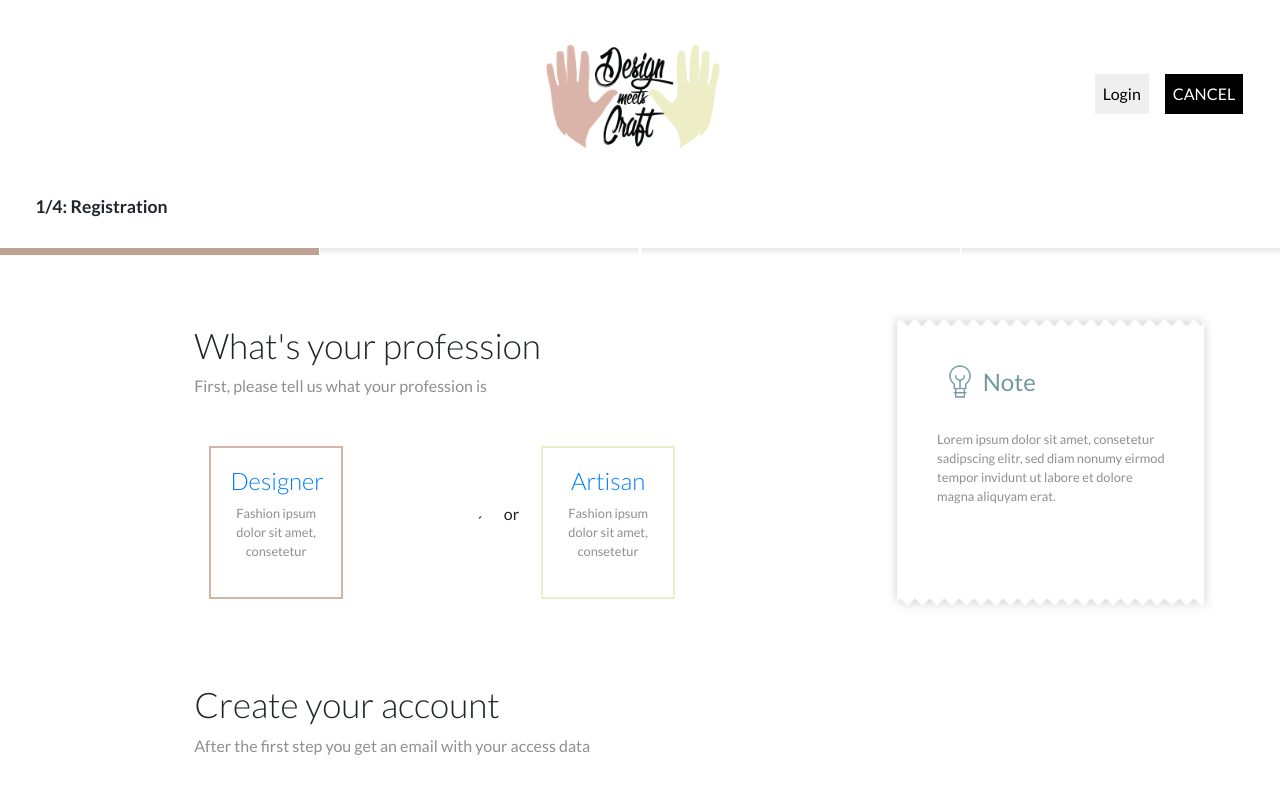
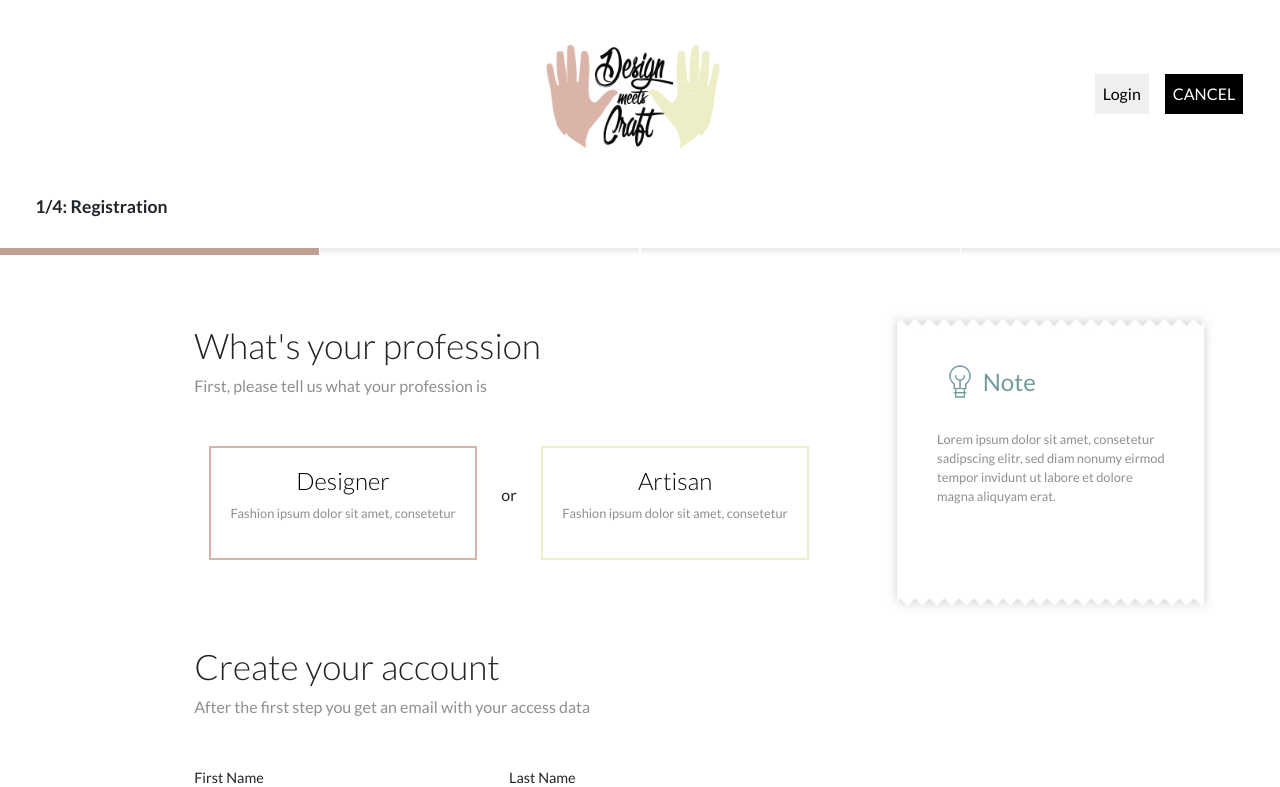
Before and after one commit to su-jaya/design-meets-craft, a React (Create React App) app in the folder client/: page /signup in a window 1280 px wide. Shown: the top 787 px of the page. Built offline with nearby package versions, Linux system fonts and the light colour scheme; no server answers.

Commit message:
registration boxes fixed

```diff
--- a/client/src/components/signup/Registration.css
+++ b/client/src/components/signup/Registration.css
@@ -69,6 +69,10 @@
   padding: 1.2em 1.2em;
 }
 
+.registrationProfessionLink:hover {
+  text-decoration: none;
+}
+
 .registrationProfessionBox.designer {
   border: 2px solid #d4b5aa;
 }
@@ -79,6 +83,7 @@
 
 .registrationProfessionHeadline {
   font-weight: 300;
+  color: black;
 }
 
 .registrationSmallText {
--- a/client/src/components/signup/Registration.js
+++ b/client/src/components/signup/Registration.js
@@ -94,10 +94,7 @@ class Registration extends Component {
               <Container className="registrationProfession">
                 <Link
                   to="/signup?role=designer"
-                  style={{ textDecoration: "none" }}
-                >
-                  <Col
-                    md={6}
+                  className="registrationProfessionLink"
                   style={
                     Object.values(
                       queryString.parse(this.props.location.search)
@@ -105,24 +102,40 @@ class Registration extends Component {
                       ? { backgroundColor: "#d4b5aa" }
                       : { backgroundColor: "white" }
                   }
-                    className="registrationProfessionBox designer"
                 >
-                    <h3 className="registrationProfessionHeadline">Designer</h3>
-                    <p className="registrationSmallText">
+                  <Col className="registrationProfessionBox designer">
+                    <h3
+                      className="registrationProfessionHeadline"
+                      style={
+                        Object.values(
+                          queryString.parse(this.props.location.search)
+                        )[0] === "designer"
+                          ? { color: "white" }
+                          : { backgroundColor: "white" }
+                      }
+                    >
+                      Designer
+                    </h3>
+                    <p
+                      className="registrationSmallText"
+                      style={
+                        Object.values(
+                          queryString.parse(this.props.location.search)
+                        )[0] === "designer"
+                          ? { color: "white" }
+                          : { backgroundColor: "white" }
+                      }
+                    >
                       Fashion ipsum dolor sit amet, consetetur
                     </p>
                   </Col>
                 </Link>
-                ´{" "}
                 <Col className="registrationOr">
                   <p>or</p>
                 </Col>
                 <Link
                   to="/signup?role=artisan"
-                  style={{ textDecoration: "none" }}
-                >
-                  <Col
-                    md={6}
+                  className="registrationProfessionLink"
                   style={
                     Object.values(
                       queryString.parse(this.props.location.search)
@@ -130,8 +143,8 @@ class Registration extends Component {
                       ? { backgroundColor: "#edeeca" }
                       : { backgroundColor: "white" }
                   }
-                    className="registrationProfessionBox artisan"
                 >
+                  <Col className="registrationProfessionBox artisan">
                     <h3 className="registrationProfessionHeadline">Artisan</h3>
                     <p className="registrationSmallText">
                       Fashion ipsum dolor sit amet, consetetur
```
Lines whose indentation alone changed are shown as unchanged.
